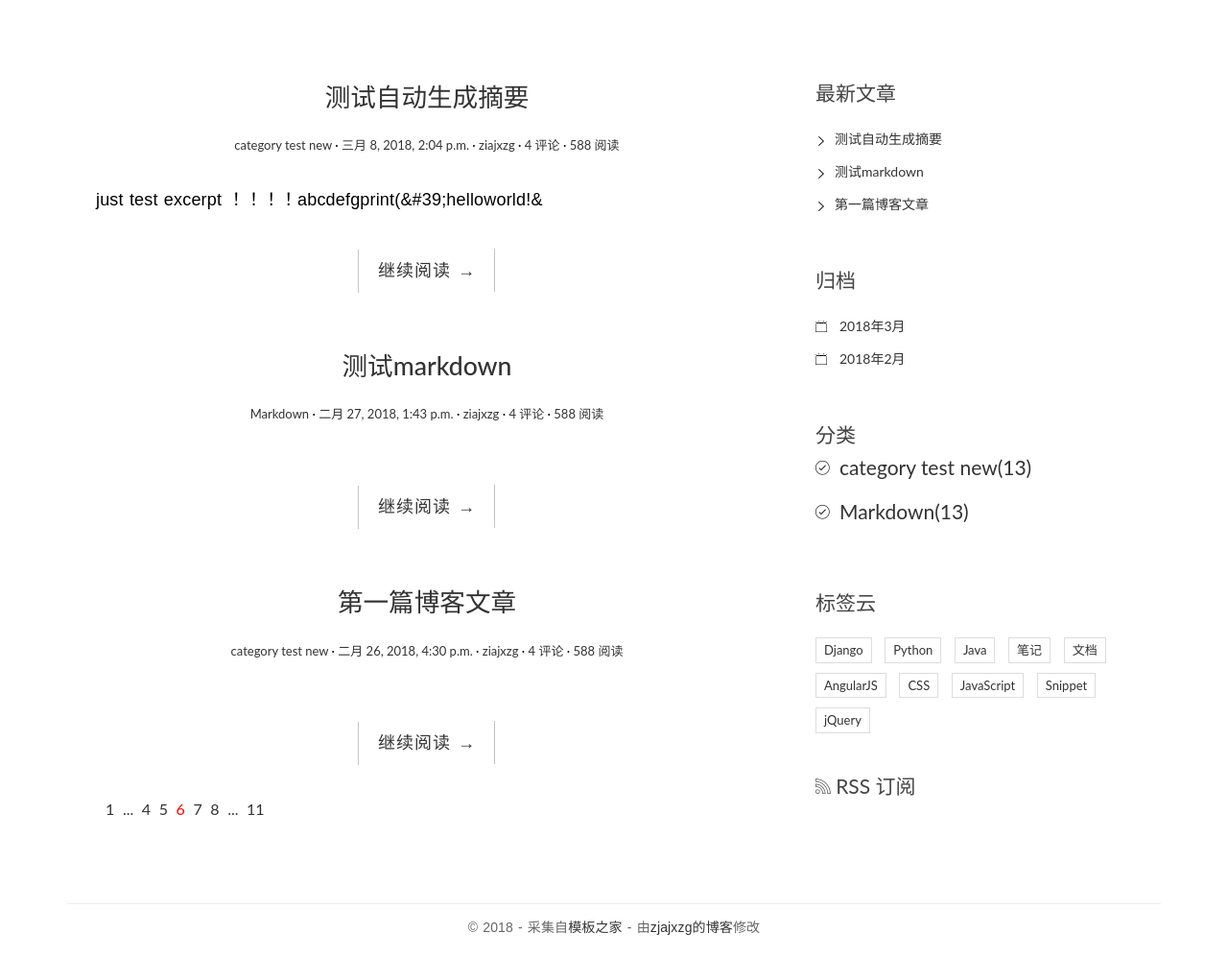
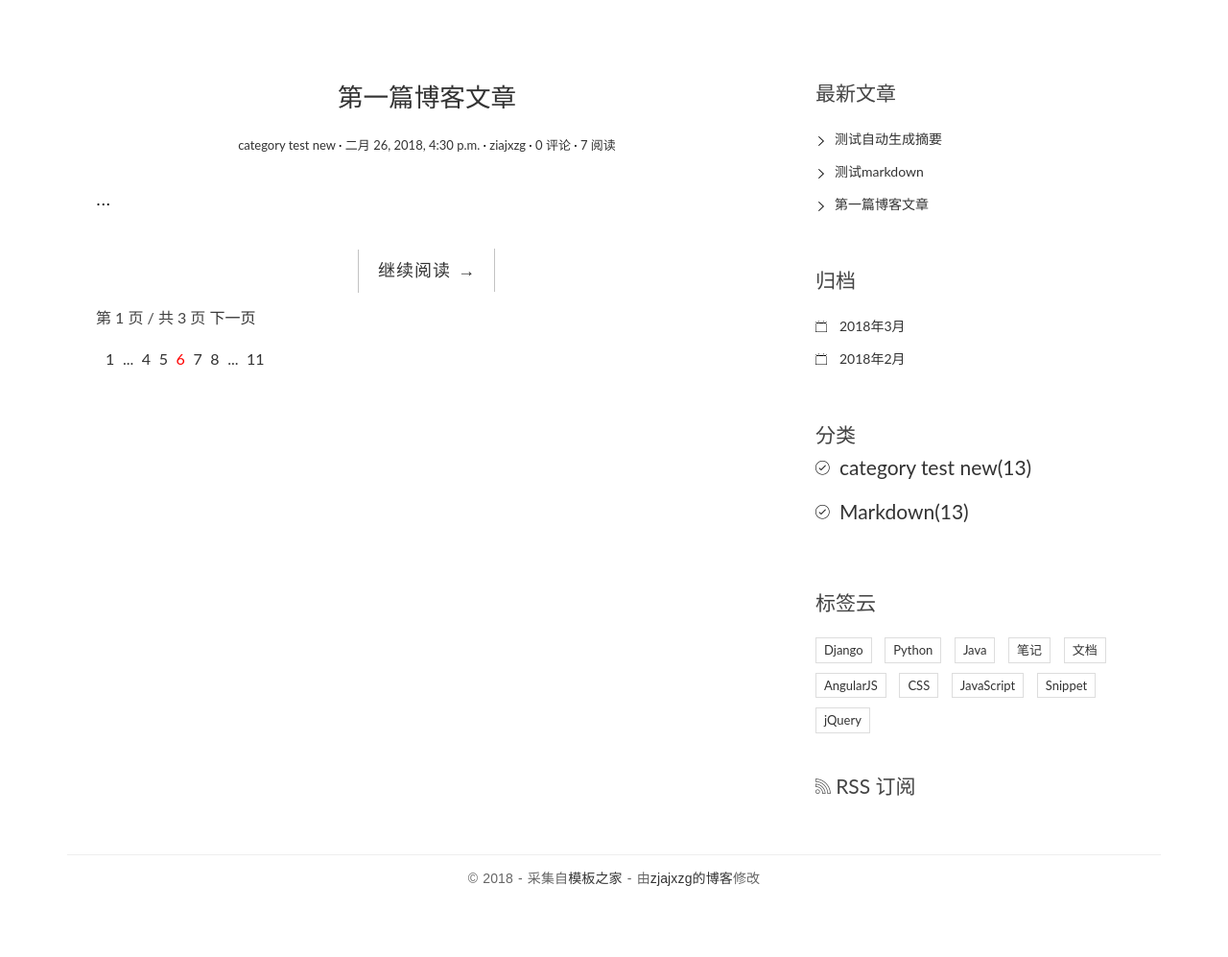
Before and after one commit to zjajxzg/blog_project_django, a Django app: page / in a window 1280 px wide. Shown: the part 91-1088 px from the top of the page at 96% size. After the commit the page ends 1014 px from the top, so only its background shows below. Run offline with Django 3.2, Linux system fonts and the light colour scheme; data comes from the database, SQL or seed files in the repository; both versions use the stored data as it was after the commit; some libraries are stand-ins or nearby versions.

Commit message:
2018-03-08

```diff
--- a/blog/models.py
+++ b/blog/models.py
@@ -1,6 +1,8 @@
 from django.db import models
 from django.contrib.auth.models import User
 from django.urls import reverse
+from django.utils.html import strip_tags
+import markdown
 
 
 # Create your models here.
@@ -68,8 +70,30 @@ class Post(models.Model):
     # 因为我们规定一篇文章只能有一个作者，而一个作者可能会写多篇文章，因此这是一对多的关联关系，和 Category 类似。
     author = models.ForeignKey(User)
 
+    # 文章阅读量
+    # 阅读量为0或正整数，初始为0
+    views = models.PositiveIntegerField(default=0)
+
     def __str__(self):
         return self.title
 
     def get_absolute_url(self):
         return reverse('blog:detail', kwargs={'pk': self.pk})
+
+    # 生成摘要
+    def save(self, *args, **kwargs):
+        if not self.excerpt:
+            # 实例化一个markdown类，渲染文本
+            md = markdown.Markdown(extensions=[
+                'markdown.extensions.extra',
+                'markdown.extensions.codehilite',
+            ])
+            self.excerpt = strip_tags(md.convert(self.body))[:54]
+
+        # 调用父类的save方法将数据保存到数据库中
+        super(Post, self).save(*args, **kwargs)
+
+    # 增加阅读量
+    def increase_views(self):
+        self.views += 1
+        self.save(update_fields=['views'])
--- a/blog/templatetags/blog_tags.py
+++ b/blog/templatetags/blog_tags.py
@@ -1,5 +1,6 @@
 from ..models import Post, Category
 from django import template
+from django.db.models.aggregates import Count
 
 register = template.Library()
 
@@ -16,4 +17,4 @@ def archives():
 
 @register.simple_tag
 def get_categories():
-    return Category.objects.all()
+    return Category.objects.annotate(num_posts=Count('post')).filter(num_posts__gt=0)
--- a/blog/urls.py
+++ b/blog/urls.py
@@ -3,8 +3,8 @@ from . import views
 
 app_name = 'blog'
 urlpatterns = [
-    url(r'^$', views.index, name='index'),
-    url(r'^post/(?P<pk>[0-9]+)/$', views.detail, name='detail'),
-    url(r'^archives/(?P<year>[0-9]{4})/(?P<month>[0-9]{1,2})/$', views.archives, name='archives'),
-    url(r'^category/(?P<pk>[0-9]+)/$', views.category, name='category'),
+    url(r'^$', views.IndexView.as_view(), name='index'),
+    url(r'^post/(?P<pk>[0-9]+)/$', views.PostDetailView.as_view(), name='detail'),
+    url(r'^archives/(?P<year>[0-9]{4})/(?P<month>[0-9]{1,2})/$', views.ArchivesView.as_view(), name='archives'),
+    url(r'^category/(?P<pk>[0-9]+)/$', views.CategoryView.as_view(), name='category'),
 ]
--- a/blog/views.py
+++ b/blog/views.py
@@ -2,20 +2,75 @@ from django.shortcuts import render, get_object_or_404
 from comments.forms import CommentForm
 from django.http import HttpResponse
 from .models import Post, Category
+from django.views.generic import ListView,DetailView
 import markdown
 
 # Create your views here.
 
 
+class IndexView(ListView):
+    model = Post
+    template_name = 'blog/index.html'
+    context_object_name = 'post_list'
+    paginate_by = 1
+
+
+class CategoryView(IndexView):
+    def get_queryset(self):
+        cate = get_object_or_404(Category, pk=self.kwargs.get('pk'))
+        return super(CategoryView, self).get_queryset().filter(category=cate)
+
+
+class ArchivesView(IndexView):
+    def get_queryset(self):
+        return super(ArchivesView, self).get_queryset().filter(created_time__year=self.kwargs.get('year'),
+                                                               created_time__month=self.kwargs.get('month'))
+
+
+class PostDetailView(DetailView):
+    model = Post
+    template_name = 'blog/detail.html'
+    context_object_name = 'post'
+
+    def get(self, request, *args, **kwargs):
+        response = super(PostDetailView, self).get(request, *args, **kwargs)
+        self.object.increase_views()
+        return response
+
+    def get_object(self, queryset=None):
+        post = super(PostDetailView, self).get_object(queryset=None)
+        post.body = markdown.markdown(post.body,
+                                      extensions=[
+                                          'markdown.extensions.extra',
+                                          'markdown.extensions.codehilite',
+                                          'markdown.extensions.toc',
+                                      ])
+        return post
+
+    def get_context_data(self, **kwargs):
+        context = super(PostDetailView, self).get_context_data(**kwargs)
+        form = CommentForm()
+        comment_list = self.object.comment_set.all()
+        context.update({
+            'form': form,
+            'comment_list': comment_list
+        })
+        return context
+
+
 def index(request):
-    #return HttpResponse("欢迎访问我的博客主页！")
-    #return render(request,'blog/index.html',context = {'title':'我的博客首页','welcome':'欢迎访问我的博客首页'})
+    # return HttpResponse("欢迎访问我的博客主页！")
+    # return render(request,'blog/index.html',context = {'title':'我的博客首页','welcome':'欢迎访问我的博客首页'})
     post_list = Post.objects.all().order_by('-created_time')
     return render(request, 'blog/index.html', context={'post_list': post_list})
 
 
 def detail(request, pk):
     post = get_object_or_404(Post, pk=pk)
+
+    # 阅读量+1
+    post.increase_views()
+
     post.body = markdown.markdown(post.body,
                                   extensions=[
                                       'markdown.extensions.extra',
@@ -24,8 +79,8 @@ def detail(request, pk):
                                   ])
     form = CommentForm()
     comment_list = post.comment_set.all()
-    print('-------------------------------------------------')
-    print(comment_list)
+    # print('-------------------------------------------------')
+    # print(comment_list)
     context = {'post': post,
                'form': form,
                'comment_list': comment_list
--- a/blogproject/settings.py
+++ b/blogproject/settings.py
@@ -22,9 +22,9 @@ BASE_DIR = os.path.dirname(os.path.dirname(os.path.abspath(__file__)))
 SECRET_KEY = '445au9$j)%$k0t!%zu_=76btwco(m7j15ajlvva9vrn2svkh64'
 
 # SECURITY WARNING: don't run with debug turned on in production!
-DEBUG = False
+DEBUG = True
 
-ALLOWED_HOSTS = ['127.0.0.1', 'localhost', '120.79.173.241']
+ALLOWED_HOSTS = ['127.0.0.1', 'localhost', '128.8.18.116']
 
 # Application definition
 
--- a/templates/blog/detail.html
+++ b/templates/blog/detail.html
@@ -8,8 +8,8 @@
               <span class="post-date"><a href="#"><time class="entry-date"
                                                         datetime="{{ post.created_time }}">{{ post.created_time }}</time></a></span>
               <span class="post-author"><a href="#">{{ post.author }}</a></span>
-              <span class="comments-link"><a href="#">4 评论</a></span>
-              <span class="views-count"><a href="#">588 阅读</a></span>
+              <span class="comments-link"><a href="#">{{ comment_list | length }} 评论</a></span>
+              <span class="views-count"><a href="#">{{ post.views }} 阅读</a></span>
             </div>
           </header>
           <div class="entry-content clearfix">
--- a/templates/blog/index.html
+++ b/templates/blog/index.html
@@ -11,12 +11,12 @@
                         <span class="post-date"><a href="#"><time class="entry-date"
                                                                   datetime="2012-11-09T23:15:57+00:00">{{post.created_time}}</time></a></span>
                         <span class="post-author"><a href="#">{{post.author}}</a></span>
-                        <span class="comments-link"><a href="#">4 评论</a></span>
-                        <span class="views-count"><a href="#">588 阅读</a></span>
+                        <span class="comments-link"><a href="#">{{post.comment_set.count}} 评论</a></span>
+                        <span class="views-count"><a href="#">{{ post.views }} 阅读</a></span>
                     </div>
                 </header>
                 <div class="entry-content clearfix">
-                    <p>{{post.excerpt}}</p>
+                    <p>{{post.excerpt}}...</p>
                     <div class="read-more cl-effect-14">
                         <a href="{{post.get_absolute_url}}" class="more-link">继续阅读 <span class="meta-nav">→</span></a>
                     </div>
@@ -27,13 +27,22 @@
         {% endfor%}
 
 
-        <!-- 简单分页效果
+        <!-- 简单分页效果 -->
+        {% if is_paginated %}
         <div class="pagination-simple">
-            <a href="#">上一页</a>
-            <span class="current">第 6 页 / 共 11 页</span>
-            <a href="#">下一页</a>
+            <!-- 如果当前页还有上一页，显示一个上一页的按钮 -->
+            {% if page_obj.has_previous %}
+                <a href="?page={{ page_obj.previous_page_number }}">上一页</a>
+            {% endif %}
+            <!--显示当前页面信息-->
+            <span class="current">第 {{ page_obj.number }} 页 / 共 {{ paginator.num_pages }} 页</span>
+            <!-- 如果当前页还有下一页，显示下一页的按钮 -->
+            {% if page_obj.has_next %}
+            <a href="?page={{ page_obj.next_page_number }}">下一页</a>
+            {% endif %}
         </div>
-        -->
+        {% endif %}
+
         <div class="pagination">
             <ul>
                 <li><a href="">1</a></li>
```
Also changed, not shown: blog/migrations/0002_post_views.py (added), db.sqlite3.
